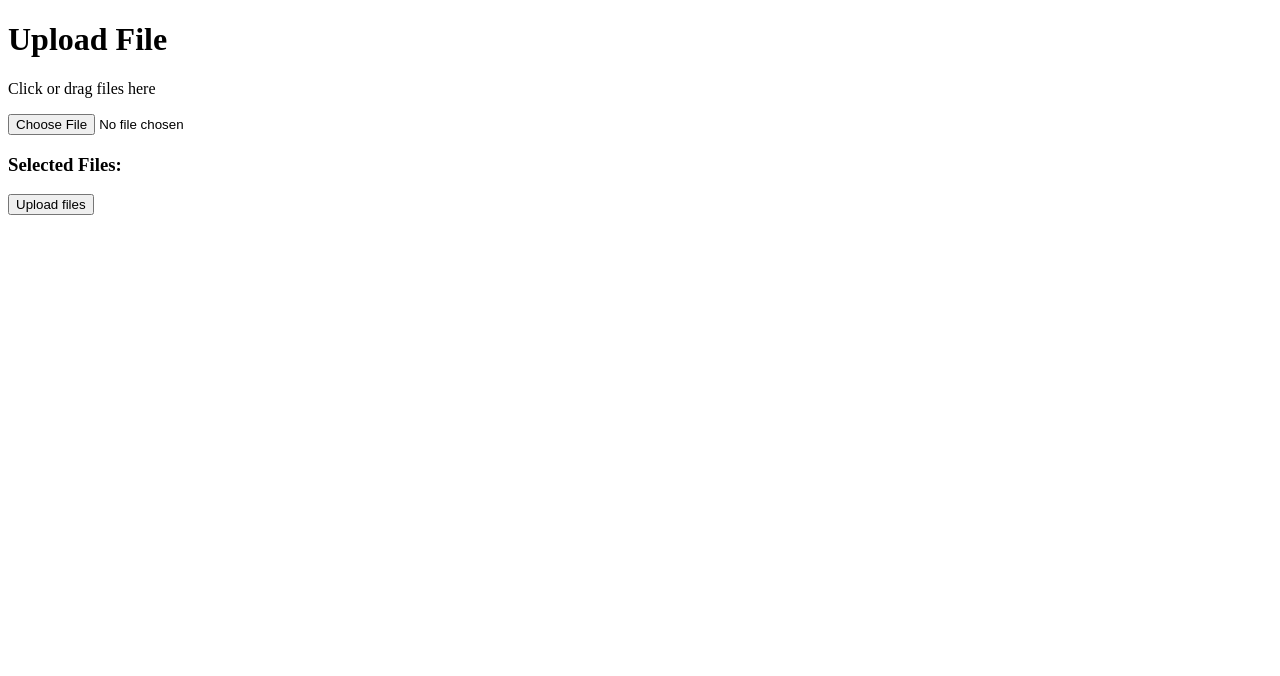
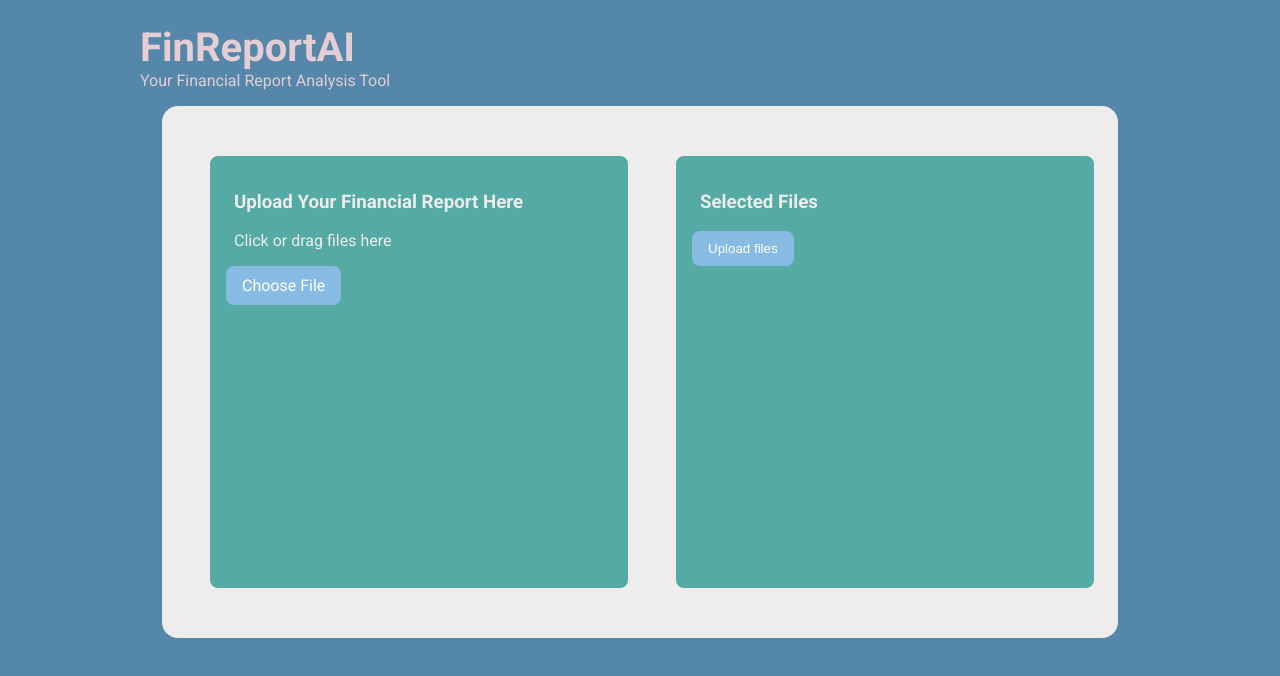
Before and after one commit to amberyeap/FinReportAI, a plain HTML site: page index.html in a window 1280 px wide. Drawn offline with Linux system fonts and the light colour scheme.

Commit message:
edited index.html file and added css

```diff
--- a/index.html
+++ b/index.html
@@ -3,22 +3,32 @@
 <head>
     <meta charset="UTF-8">
     <meta name="viewport" content="width=device-width, initial-scale=1.0">
-    <title>FinReport Ai</title>
-    <!-- <link rel="stylesheet" href="style.css"> -->
+    <title>FinReportAI</title>
+    <link rel="stylesheet" href="style.css">
 </head>
 <body>
-    <h1>Upload File</h1>
-    <div class="file-upload" id="dropArea" onclick="document.getElementById('fileInput').click();">
-        <p>Click or drag files here</p>
+    <div class="header">
+        <div class="header-text">FinReportAI</div>
+        <div class="subheader-text">Your Financial Report Analysis Tool</div>
     </div>
-    <!-- <input type="file" id="fileInput" multiple onchange="handleFiles(this.files)"> -->
-    <input type="file" id="fileInput" accept="image/*">
-    <div id="fileList">
-        <h3>Selected Files:</h3>
-        <ul id="files"></ul>
-        <input type="submit" id="uploadFile" value="Upload files">
+    <div class="content">
+        <div class="container">
+            <div class="container-one">
+            <h3>Upload Your Financial Report Here</h3>
+            <div class="file-upload" id="dropArea" onclick="document.getElementById('fileInput').click();">
+                <p>Click or drag files here</p>
+            </div>
+            <label for="fileInput" id="fileInputLabel">Choose File</label>
+            <input type="file" id="fileInput" accept="image/*" style="display: none;">
+            </div>
+            <div class="container-two">
+                <div id="fileList">
+                    <h3>Selected Files</h3>
+                    <ul id="files"></ul>
+                <input type="submit" id="uploadFile" value="Upload files">
+                </div>
+            </div>
+        </div>
     </div>
-
 </body>
 <script src="script.js"></script>
-</html>
--- /dev/null
+++ b/style.css
@@ -0,0 +1,102 @@
+@import url('https://fonts.googleapis.com/css2?family=Roboto:wght@400;700&display=swap');
+
+body {
+    font-family: Roboto, sans-serif;
+    margin: 0;
+    min-height: 100svh;
+    display: flex;
+    flex-direction: column;
+    justify-content: flex-start;
+    background-color: #5587AA;
+}
+
+.header {
+    background-color: #5587AA;
+    font-size: 40px;
+    color: #E4CDD3;
+    padding: 24px;
+    padding-left: 140px;
+    padding-bottom: 0px;
+    flex-shrink: 0;
+    text-align: left;
+    font-weight: 600;
+}
+
+.subheader-text {
+    font-size: 16px;
+    font-weight: 100;
+}
+
+.content {
+    display: block;
+    margin-left: auto;
+    margin-right: auto;
+    align-items: baseline;
+    padding: 16px;
+}
+
+.container {
+    background-color: #ededed;
+    padding: 16px;
+    padding-left: 40px;
+    display: flex;
+    flex-direction: row;
+    width: 900px;
+    height: 500px;
+    align-items: flex-start;
+    flex-shrink: 0;
+    border-radius: 16px;
+}
+
+.container-one {
+    width: 45%;
+    height: 80%;
+    background-color: #55AAA3;
+    margin-top: auto;
+    margin-bottom: auto;
+    border: 8px solid #ededed;
+    border-radius: 16px;
+    padding: 16px;
+}
+
+.container-two {
+    width: 45%;
+    height: 80%;
+    background-color: #55AAA3;
+    border: 8px solid #ededed;
+    margin-top: auto;
+    margin-bottom: auto;
+    margin-left: 32px;
+    border-radius: 16px;
+    padding: 16px;
+}
+
+.container-one {
+    margin-left: 0;
+}
+
+#fileInputLabel,
+#uploadFile {
+    background-color: #88bbe4;
+    color: #ffffff;
+    border: none;
+    border-radius: 8px;
+    padding: 10px 16px;
+    cursor: pointer;
+    text-align: center;
+    display: inline-block;
+    transition: background-color 0.3s;
+}
+
+#fileInputLabel:hover,
+#uploadFile:hover {
+    background-color: #196b9a;
+}
+
+h3,
+p {
+    color: #ededed;
+    text-align: left;
+    padding-left: 8px;
+    padding-bottom: 0px;
+}
```
